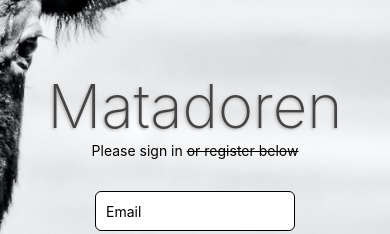
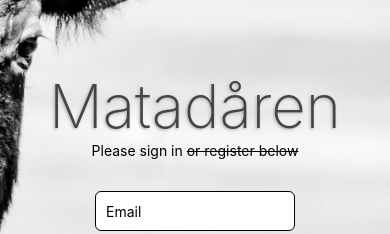
Before and after one commit to david-O-Ciarnain/matadoren-chat, a React Native app: screen / in a window 390 px wide. Shown: the part 330-564 px from the top of the page. Built offline with nearby package versions, Linux system fonts and the light colour scheme.

Commit message:
New splash image

```diff
--- a/app.json
+++ b/app.json
@@ -7,16 +7,14 @@
     "icon": "./assets/icon.png",
     "userInterfaceStyle": "light",
     "splash": {
-      "image": "./assets/splash.png",
-      "resizeMode": "contain",
+      "image": "./assets/splash.jpg",
+      "resizeMode": "cover",
       "backgroundColor": "#ffffff"
     },
     "updates": {
       "fallbackToCacheTimeout": 0
     },
-    "assetBundlePatterns": [
-      "**/*"
-    ],
+    "assetBundlePatterns": ["**/*"],
     "ios": {
       "supportsTablet": true
     },
--- a/src/components/Header.js
+++ b/src/components/Header.js
@@ -1,7 +1,7 @@
 import { StyleSheet, Text } from "react-native";
 
 const Header = () => {
-  return <Text style={styles.title}>Matadoren</Text>;
+  return <Text style={styles.title}>Matadåren</Text>;
 };
 
 const styles = StyleSheet.create({
```
Also changed, not shown: assets/splash(orig).png (renamed from assets/splash.png), 1 other file (tests, documents, lock files or other folders).
